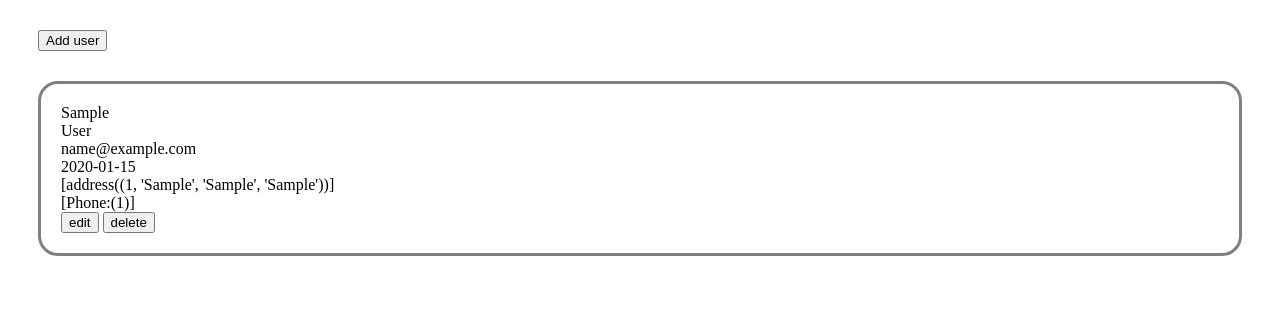
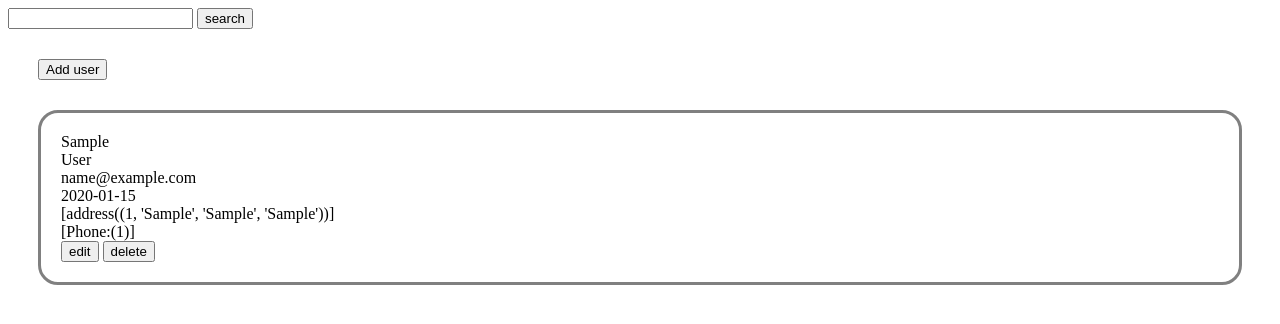
Before and after one commit to jairo50333/flask-user-login, a Flask app: page /users in a window 1280 px wide. Shown: the top 324 px of the page. Run offline with Flask 2, Linux system fonts and the light colour scheme; tables that the repository leaves empty hold one stand-in row (values such as "Sample post").

Commit message:
adding search

```diff
--- a/controllers/UserController.py
+++ b/controllers/UserController.py
@@ -13,6 +13,10 @@ class UserListApi(Resource):
     phone_schema = PhoneSchema()
 
     def get(self, user_name=None):
+        search = request.args.get('search', '')
+        if search:
+            users = UserService.fetch_users_by_name(db.session, search).all()
+            return make_response(render_template('users.html', users=users), 200)
         if not user_name:
             users = UserService.fetch_all_users(db.session).all()
             return make_response(render_template('users.html', users=users), 200)
--- a/services/users_services.py
+++ b/services/users_services.py
@@ -13,6 +13,10 @@ class UserService:
     @classmethod
     def fetch_user_by_email(cls, session, email):
         return cls.fetch_all_users(session).filter_by(email=email).first()
+
+    @classmethod
+    def fetch_users_by_name(cls, session, name):
+        return cls.fetch_all_users(session).filter(Users.first_name.contains(name) | Users.last_name.contains(name))
 
 
 class PhoneService:
--- a/src/templates/users.html
+++ b/src/templates/users.html
@@ -14,6 +14,11 @@
 
 </style>
 <body>
+<div>
+    <input type="text" id="searchUserName" class="input_search">
+    <button onclick="searchUser()">search</button>
+</div>
+
 <div style="margin: 30px">
     <button id="showUserTemplate" onclick="showUserTemplate()">Add user</button>
     <div id="userTemplate" style="display: none">
@@ -31,7 +36,6 @@
         <button onclick="hideUserTemplate()" )>close</button>
     </div>
 </div>
-
 {% for user in users %}
     <div class="user" id={{ user.id }}>
         <div>{{ user.first_name }}</div>
@@ -76,11 +80,27 @@
             }
         })
             .then(function (response) {
+                location.reload()
                 return response
             })
             .catch(function (error) {
                 console.error(error)
             })
+    }
+
+    function searchUser() {
+        let search = document.querySelector('.input_search').value;
+
+        ///fetch('/users?search='+search, {method: 'GET'})
+        location.href =`/users?search=${search}`;
+        /*fetch(`/users?search=${search}`, {method: 'GET'})
+            .then(function (response) {
+                return response
+            })
+            .catch(function (error) {
+                console.error(error)
+            })
+*/
     }
 
     function editUser(username) {
```
Also changed, not shown: src/templates/login.html (+9 -7 lines), data/db.sqlite3, 1 other file.
